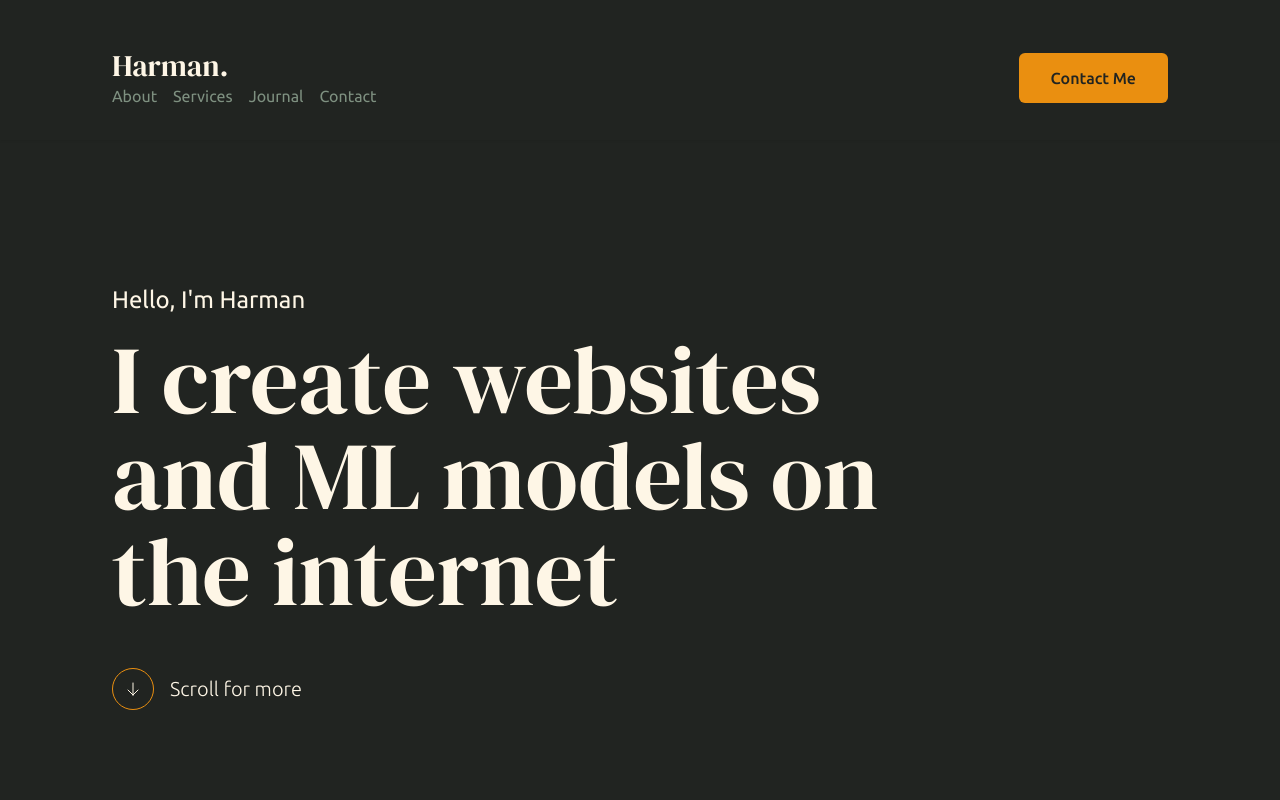
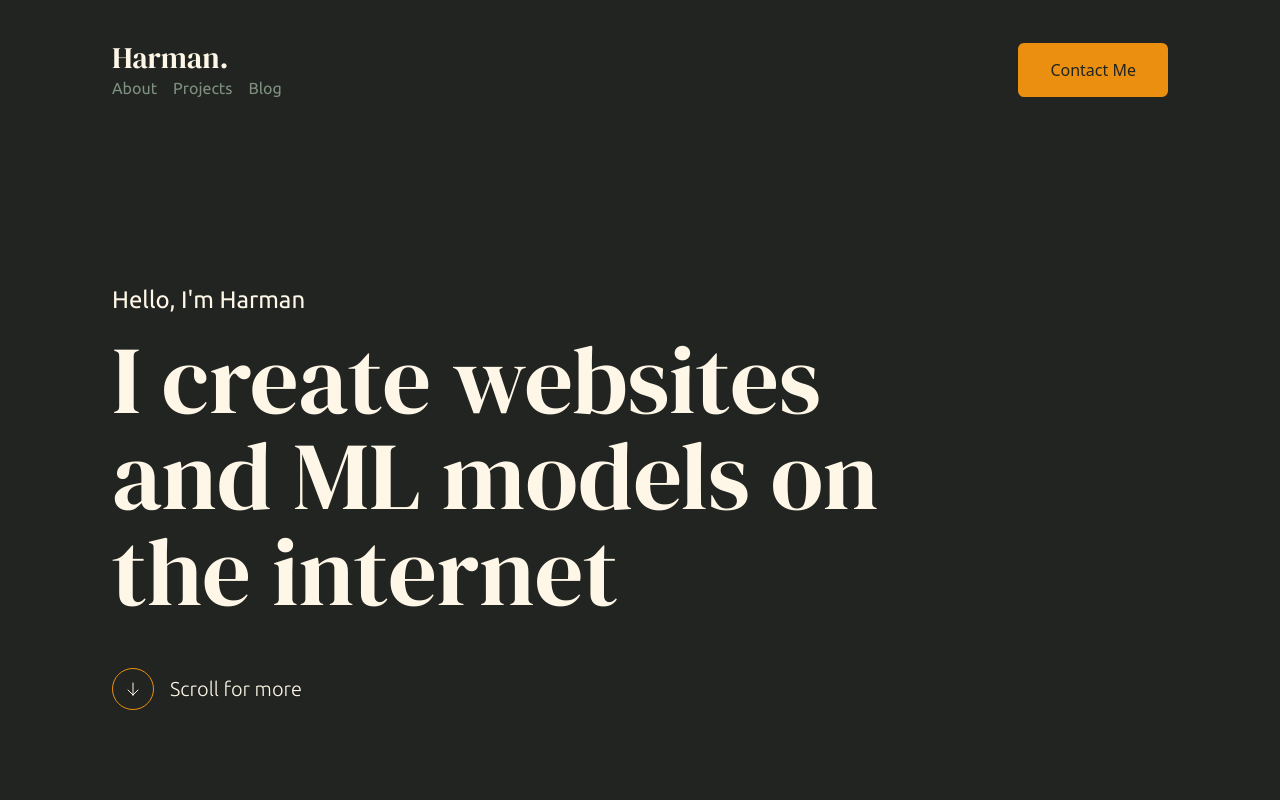
Before and after one commit to Harmxn02/Design-Portfolio, a Next.js app: page / in a window 1280 px wide. Shown: the top 800 px of the page. Built offline with nearby package versions, Linux system fonts and the light colour scheme.

Commit message:
Add nav with hamburger menu

```diff
--- a/package.json
+++ b/package.json
@@ -9,6 +9,7 @@
     "lint": "next lint"
   },
   "dependencies": {
+    "@headlessui/react": "^1.7.14",
     "@heroicons/react": "^2.0.17",
     "@types/node": "18.15.13",
     "@types/react": "18.0.37",
--- a/src/components/navigation/nav.tsx
+++ /dev/null
@@ -1,18 +0,0 @@
-export default function Nav() {
-	return (
-		<div className="px-8 md:px-16 lg:px-28 drop-shadow-sm bg-main_2 sm:bg-main sticky py-4 sm:py-8 top-0 z-10 sm:pt-12 text-white flex justify-between flex-col md:flex-row md:items-center">
-            <div>
-                <h1 className="font-dm text-center sm:text-left text-tan text-3xl">Harman.</h1>
-                <div className="hidden sm:flex mt-4 sm:mt-0 font-ubuntu gap-4 flex-wrap">
-                    <a className="text-greenish hover:text-white transition duration-500" href="#ABOUT">About</a>
-                    <a className="text-greenish hover:text-white transition duration-500" href="#Services">Services</a>
-                    <a className="text-greenish hover:text-white transition duration-500" href="#Journal">Journal</a>
-                    <a className="text-greenish hover:text-white transition duration-500" href="#Contact">Contact</a>
-                </div>
-            </div>
-            <div className="hidden md:inline">
-                <a className="bg-accent px-8 py-4 rounded-md text-main text-md font-medium font-ubuntu" href="#Contact">Contact Me</a>
-            </div>
-		</div>
-	);
-}
--- /dev/null
+++ b/src/components/navigation/navigation.tsx
@@ -0,0 +1,178 @@
+import { Fragment, useState } from "react";
+import { Dialog, Disclosure, Popover, Transition } from "@headlessui/react";
+import {
+	ArrowPathIcon,
+	Bars3Icon,
+	ChartPieIcon,
+	CursorArrowRaysIcon,
+	FingerPrintIcon,
+	SquaresPlusIcon,
+	XMarkIcon,
+} from "@heroicons/react/24/outline";
+import {
+	ChevronDownIcon,
+	PhoneIcon,
+	PlayCircleIcon,
+} from "@heroicons/react/20/solid";
+
+const products = [
+	{
+		name: "Analytics",
+		description: "Get a better understanding of your traffic",
+		href: "#",
+		icon: ChartPieIcon,
+	},
+	{
+		name: "Engagement",
+		description: "Speak directly to your customers",
+		href: "#",
+		icon: CursorArrowRaysIcon,
+	},
+	{
+		name: "Security",
+		description: "Your customers’ data will be safe and secure",
+		href: "#",
+		icon: FingerPrintIcon,
+	},
+	{
+		name: "Integrations",
+		description: "Connect with third-party tools",
+		href: "#",
+		icon: SquaresPlusIcon,
+	},
+	{
+		name: "Automations",
+		description: "Build strategic funnels that will convert",
+		href: "#",
+		icon: ArrowPathIcon,
+	},
+];
+const callsToAction = [
+	{ name: "Watch demo", href: "#", icon: PlayCircleIcon },
+	{ name: "Contact sales", href: "#", icon: PhoneIcon },
+];
+
+function classNames(...classes: string[]) {
+	return classes.filter(Boolean).join(" ");
+}
+
+export default function Navigation() {
+	const [mobileMenuOpen, setMobileMenuOpen] = useState(false);
+
+	return (
+		<header className="bg-main sticky py-4 top-0 z-10 ">
+			<nav
+				className="px-8 md:px-16 lg:px-28 flex items-center justify-between p-6"
+				aria-label="Global"
+			>
+				<div className="flex flex-col">
+					<a href="#" className="-m-1.5 p-1.5">
+						<h1 className="font-dm text-center sm:text-left text-tan text-3xl">
+							Harman.
+						</h1>
+					</a>
+					<Popover.Group className="hidden lg:flex lg:gap-x-4 font-ubuntu">
+						<a
+							href="#"
+							className="text-greenish hover:text-white transition duration-500"
+						>
+							About
+						</a>
+						<a
+							href="#"
+							className="text-greenish hover:text-white transition duration-500"
+						>
+							Projects
+						</a>
+						<a
+							href="#"
+							className="text-greenish hover:text-white transition duration-500"
+						>
+							Blog
+						</a>
+					</Popover.Group>
+				</div>
+				<div className="flex lg:hidden">
+					<button
+						type="button"
+						className="-m-2.5 inline-flex items-center justify-center rounded-md p-2.5 text-tan"
+						onClick={() => setMobileMenuOpen(true)}
+					>
+						<span className="sr-only">Open main menu</span>
+						<Bars3Icon className="h-6 w-6" aria-hidden="true" />
+					</button>
+				</div>
+
+				<div className="hidden lg:flex lg:flex-1 lg:justify-end">
+					<div className="hidden md:inline">
+						<a
+							className="bg-accent px-8 py-4 rounded-md text-main text-md font-medium"
+							href="#Contact"
+						>
+							Contact Me
+						</a>
+					</div>
+				</div>
+			</nav>
+			<Dialog
+				as="div"
+				className="lg:hidden"
+				open={mobileMenuOpen}
+				onClose={setMobileMenuOpen}
+			>
+				<div className="fixed inset-0 z-10" />
+				<Dialog.Panel className="fixed inset-y-0 right-0 z-10 w-full overflow-y-auto bg-main_2 px-6 py-6 sm:max-w-sm sm:ring-1 sm:ring-gray-900/10">
+					<div className="flex items-center justify-between">
+						<a href="#" className="-m-1.5 p-1.5">
+							<h1 className="font-dm text-center sm:text-left text-tan text-3xl">
+								Harman.
+							</h1>
+						</a>
+						<button
+							type="button"
+							className="-m-2.5 rounded-md p-2.5 text-tan"
+							onClick={() => setMobileMenuOpen(false)}
+						>
+							<span className="sr-only">Close menu</span>
+							<XMarkIcon className="h-6 w-6" aria-hidden="true" />
+						</button>
+					</div>
+					<div className="mt-6 flow-root ">
+						<div className="-my-6 divide-y divide-gray-500/10 ">
+							<div className="space-y-2 py-6 ">
+								<a
+									href="#ABOUT"
+									className="-mx-3 block rounded-lg px-3 py-2 text-base font-semibold leading-7 text-tan hover:bg-main"
+								>
+									About
+								</a>
+								<a
+									href="#"
+									className="-mx-3 block rounded-lg px-3 py-2 text-base font-semibold leading-7 text-tan hover:bg-main"
+								>
+									Projects
+								</a>
+								<a
+									href="#"
+									className="-mx-3 block rounded-lg px-3 py-2 text-base font-semibold leading-7 text-tan hover:bg-main"
+								>
+									Blog
+								</a>
+							</div>
+							<div className="py-6">
+								<div className="hidden md:inline">
+									<a
+										className="bg-accent px-8 py-4 rounded-md text-main text-md font-medium"
+										href="#Contact"
+									>
+										Contact Me
+									</a>
+								</div>
+							</div>
+						</div>
+					</div>
+				</Dialog.Panel>
+			</Dialog>
+		</header>
+	);
+}
--- a/src/pages/index.tsx
+++ b/src/pages/index.tsx
@@ -3,14 +3,14 @@
 const inter = Inter({ subsets: ["latin"] });
 
 // components
-import Nav from "@/components/navigation/nav";
+import Navigation from "@/components/navigation/navigation";
 import Intro from "@/components/intro/intro";
 import About from "@/components/about/about";
 
 export default function Home() {
 	return (
 		<div className="">
-			<Nav />
+			<Navigation />
 			<Intro />
 			<About />
 		</div>
```
Also changed, not shown: 2 other files (tests, documents, lock files or other folders).
